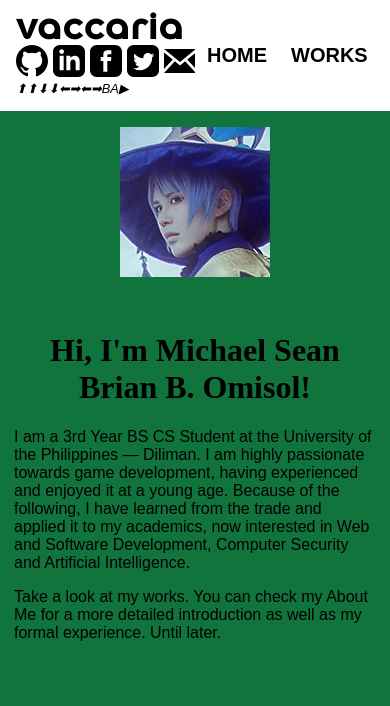
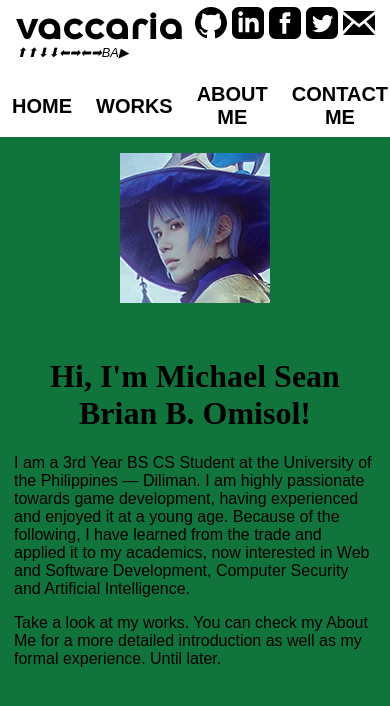
Before and after one commit to FlamingHerb/NewWebsite, a SvelteKit app: page / in a window 390 px wide. Shown: the top 706 px of the page. Built offline with nearby package versions, Linux system fonts and the light colour scheme.

Commit message:
:lipstick: Is mobile-friendly... for now.

```diff
--- a/src/routes/+layout.svelte
+++ b/src/routes/+layout.svelte
@@ -18,7 +18,7 @@
 <svelte:window bind:innerWidth />
 <div class="local-header">
 
-  <div class="header" style="max-width: 50%">
+  <div class="header">
     <div id="tophead">
       <div id="leftside">
         <span id="placeholder">
@@ -41,7 +41,7 @@
     </div>
     <!-- <img id="logo" src="/images/fa.webp" alt="segs"> -->
   </div>
-  <div class="nav" style="max-width: 50%">
+  <div class="nav">
     <a class="{$page.route.id === '/' ? 'current' : ''}" href="/">HOME</a>
     <a class="{$page.route.id === '/works' ? 'current' : ''}" href="/works">WORKS</a>
     <!-- <a class="{$page.route.id === '/blog' ? 'current' : ''}" href="/blog">BLOG</a> -->
@@ -60,11 +60,13 @@
 
   .local-header {
     display: flex;
+    flex-direction: row;
+    flex-wrap: wrap;
     align-items: center;
-    overflow: hidden;
     background-color: #ffffff;
     margin: auto;
     justify-content: space-between;
+
 
     //border: 2px solid #303030;
     //border-top: 0;
@@ -75,7 +77,6 @@
   .header {
     display: flex;
     align-items: center;
-    overflow: hidden;
     //background-color: #ffffff;
     //margin: auto;
 
```
